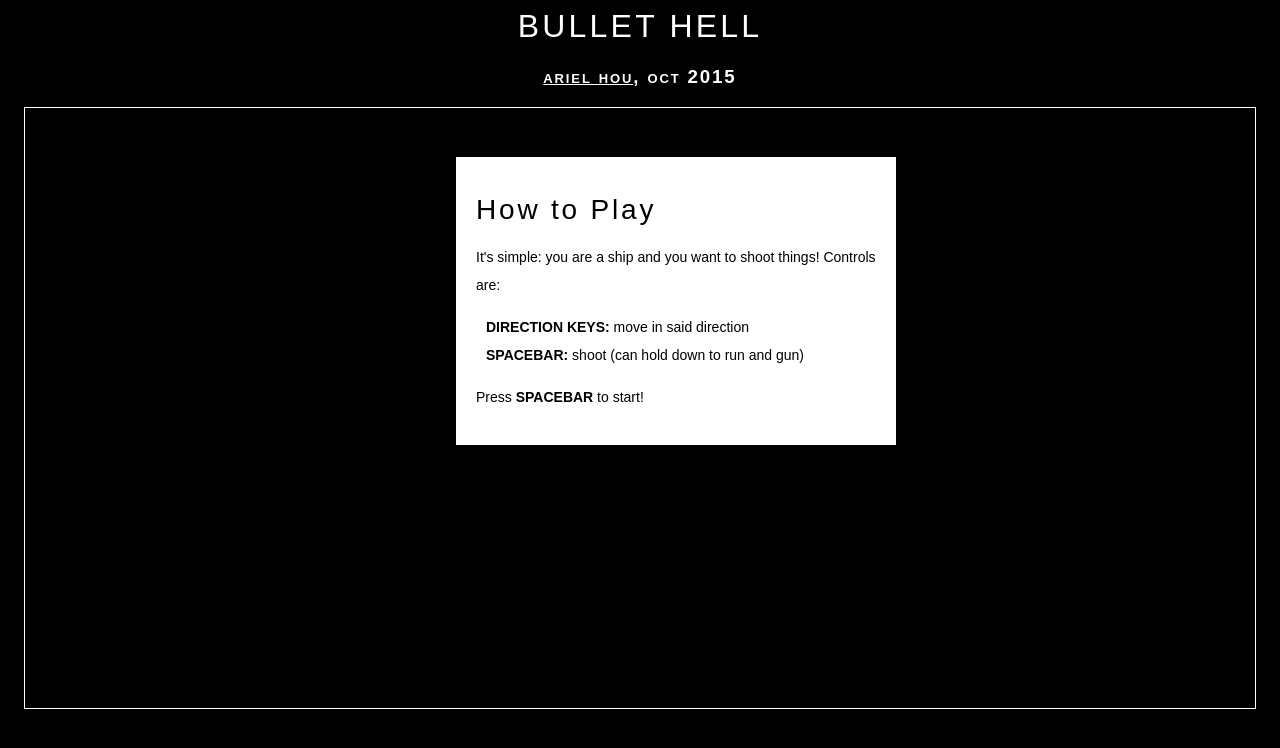
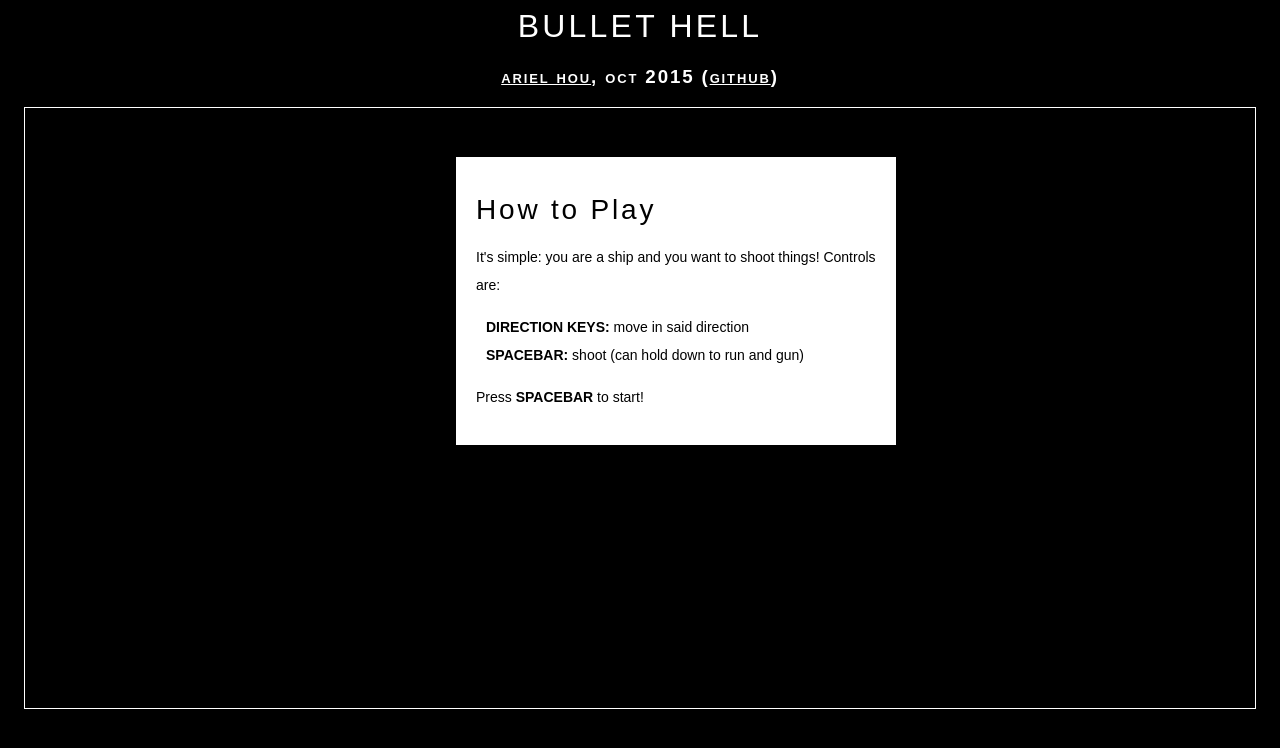
Before and after one commit to diiiefiend/bullethell, a plain HTML site: page index.html in a window 1280 px wide. Drawn offline with Linux system fonts and the light colour scheme.

Commit message:
Update Readme.

```diff
--- a/index.html
+++ b/index.html
@@ -70,7 +70,9 @@
 </head>
 <body>
   <h1>BULLET HELL</h1>
-  <h3><a href="http://arielity.net">Ariel Hou</a>, Oct 2015</h3>
+  <h3><a href="http://arielity.net">Ariel Hou</a>, Oct 2015
+    (<a href="http://github.com/diiiefiend/bullethell">Github</a>)</h3>
+
 
   <div id="instructs">
     <h1>How to Play</h1>
```
Also changed, not shown: README.md.
